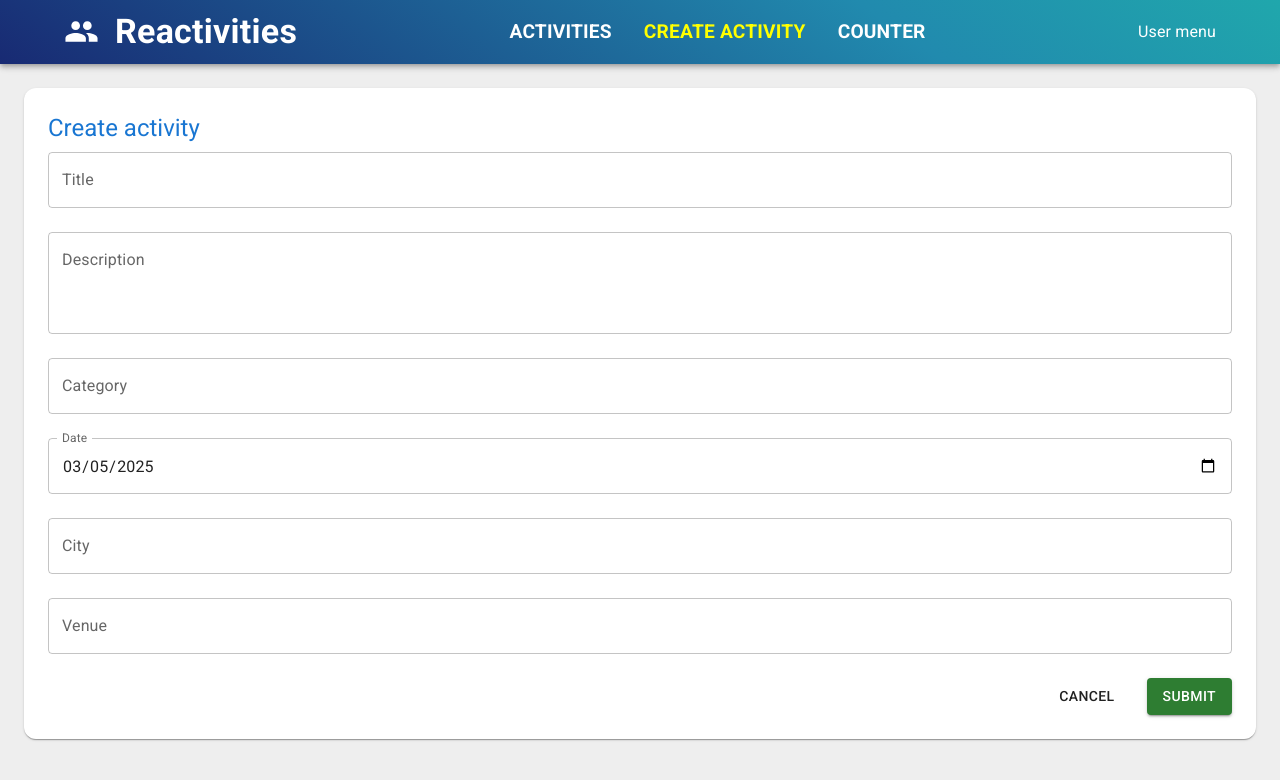
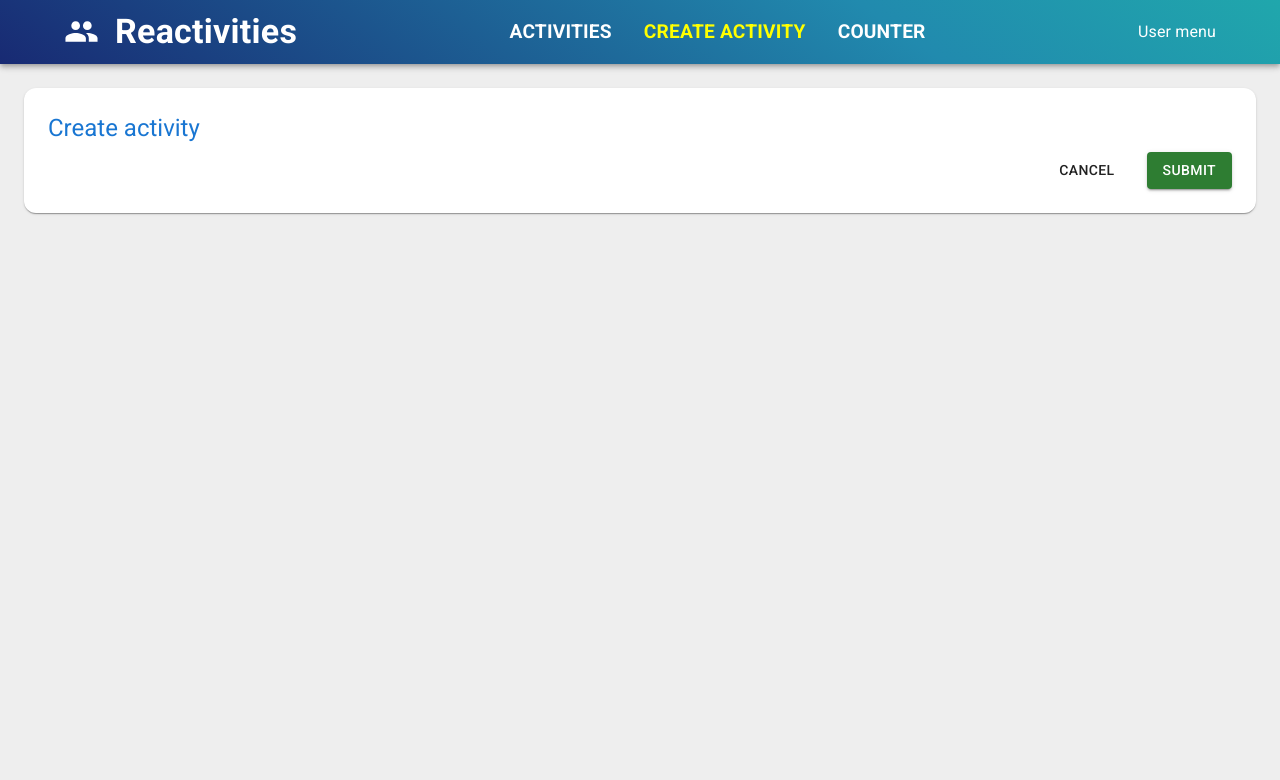
Before and after one commit to StefanStrauberg/DotNetWithReact, a React app in the folder client/: page /createActivity in a window 1280 px wide. Shown: the top 780 px of the page. Built offline with nearby package versions, Linux system fonts and the light colour scheme; the HTML template or start-up script is replaced by a standard one.

Commit message:
Working with creating from

```diff
--- /dev/null
+++ b/client/src/app/shared/components/TextInput.tsx
@@ -0,0 +1,22 @@
+import { TextField, TextFieldProps } from "@mui/material";
+import {
+  FieldValues,
+  useController,
+  UseControllerProps,
+} from "react-hook-form";
+
+type Props<T extends FieldValues> = {} & UseControllerProps<T> & TextFieldProps;
+
+export default function TextInput<T extends FieldValues>(props: Props<T>) {
+  const { field, fieldState } = useController({ ...props });
+
+  return;
+  <TextField
+    {...props}
+    {...field}
+    fullWidth
+    variant="outlined"
+    error={!!fieldState.error}
+    helperText={fieldState.error?.message}
+  />;
+}
--- a/client/src/features/activities/form/ActivityForm.tsx
+++ b/client/src/features/activities/form/ActivityForm.tsx
@@ -1,16 +1,25 @@
-import { Box, Button, Paper, TextField, Typography } from "@mui/material";
+import { Box, Button, Paper, Typography } from "@mui/material";
 import { useActivities } from "../../../lib/hooks/useActivities";
 import { useParams } from "react-router";
-import { FieldValues, useForm } from "react-hook-form";
+import { useForm } from "react-hook-form";
 import { useEffect } from "react";
+import {
+  activitySchema,
+  ActivitySchema,
+} from "../../../lib/schemas/activitySchema";
+import { zodResolver } from "@hookform/resolvers/zod";
+import TextInput from "../../../app/shared/components/TextInput";
 
 export default function ActivityForm() {
-  const { register, reset, handleSubmit } = useForm();
+  const { control, reset, handleSubmit } = useForm<ActivitySchema>({
+    mode: "onTouched",
+    resolver: zodResolver(activitySchema),
+  });
   const { id } = useParams();
   const { updateActivity, createActivity, activity, isLoadingActivity } =
     useActivities(id);
 
-  const onSubmit = (data: FieldValues) => {
+  const onSubmit = (data: ActivitySchema) => {
     console.log(data);
   };
 
@@ -32,43 +41,12 @@ export default function ActivityForm() {
         flexDirection="column"
         gap={3}
       >
-        <TextField
-          {...register("title")}
-          label="Title"
-          defaultValue={activity?.title}
-        />
-        <TextField
-          {...register("description")}
-          label="Description"
-          defaultValue={activity?.description}
-          multiline
-          rows={3}
-        />
-        <TextField
-          {...register("category")}
-          label="Category"
-          defaultValue={activity?.category}
-        />
-        <TextField
-          {...register("date")}
-          label="Date"
-          type="date"
-          defaultValue={
-            activity?.date
-              ? new Date(activity.date).toISOString().split("T")[0]
-              : new Date().toISOString().split("T")[0]
-          }
-        />
-        <TextField
-          {...register("city")}
-          label="City"
-          defaultValue={activity?.city}
-        />
-        <TextField
-          {...register("venue")}
-          label="Venue"
-          defaultValue={activity?.venue}
-        />
+        <TextInput label="Title" control={control} name="title" />
+        <TextInput label="Description" control={control} name="description" />
+        <TextInput label="Category" control={control} name="category" />
+        <TextInput label="Date" control={control} name="date" />
+        <TextInput label="City" control={control} name="city" />
+        <TextInput label="Venue" control={control} name="venue" />
         <Box display="flex" justifyContent="end" gap={3}>
           <Button color="inherit">Cancel</Button>
           <Button
--- /dev/null
+++ b/client/src/lib/schemas/activitySchema.ts
@@ -0,0 +1,15 @@
+import { z } from "zod";
+
+const requiredString = (filedName: string) =>
+  z.string().min(1, { message: `${filedName} is required` });
+
+export const activitySchema = z.object({
+  title: requiredString("Title"),
+  description: requiredString("Description"),
+  category: requiredString("Category"),
+  date: requiredString("Date"),
+  city: requiredString("City"),
+  venue: requiredString("Venue"),
+});
+
+export type ActivitySchema = z.infer<typeof activitySchema>;
```
